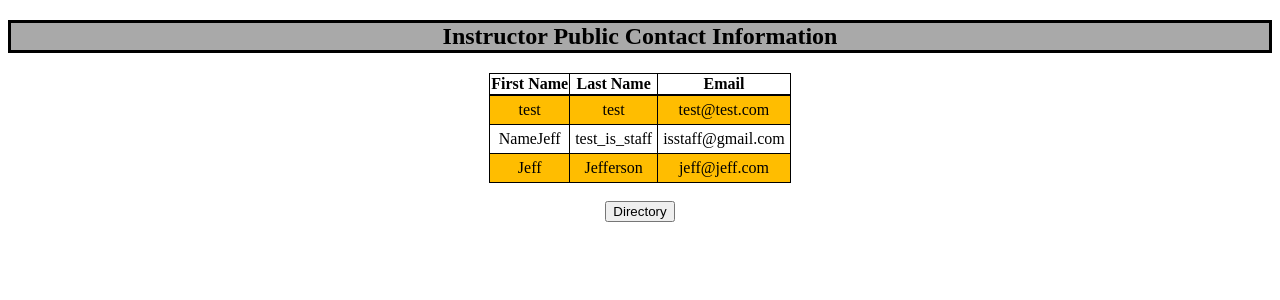
After one commit to ale202008/TASchedulerApp, a Django app: page /InPublicInfo/ in a window 1280 px wide. The commit adds this page. Shown: the top 300 px of the page. Run offline with Django 4.2, Linux system fonts and the light colour scheme; data comes from the database, SQL or seed files in the repository; both versions use the stored data as it was after the commit.

Commit message:
Added all html, css, views changes for public contact information
Added pycache files to .gitignore as well. Not necessary to push to repo as systems adjust files as needed.

```diff
--- a/TASchedulerWebApp/views.py
+++ b/TASchedulerWebApp/views.py
@@ -132,8 +132,8 @@ def Directory(request):
       ('Account Info', '/account'),
       ('Notifications', 'Notification/'),
       ('Sections', 'SectionPage/'),
-      ('TAs', '/tas'),
-      ('Instructors', '/instructors'),
+      ('TAs', 'TAPublicInfo/'),
+      ('Instructors', 'InPublicInfo/'),
       ('Create/Edit Account', 'account_creation/'),
     ]
     #Instructor view
@@ -143,7 +143,9 @@ def Directory(request):
       ('Account Info', '/account'),
       ('Notifications', 'Notification/'),
       ('Sections', 'SectionPage/'),
-      ('TAs', '/tas'),
+      ('TAs', 'TAPublicInfo/'),
+      ('Instructors', 'InPublicInfo/'),
+      ('Edit Account', 'account_edit/'),
     ]
   else:
     buttons = [
@@ -151,7 +153,8 @@ def Directory(request):
       ('Account Info', '/account'),
       ('Notifications', 'Notification/'),
       ('Sections', 'SectionPage/'),
-      ('TAs', '/tas'),
+      ('TAs', 'TAPublicInfo/'),
+      ('Edit Account', 'account_edit/'),
     ]
 
   options = {'buttons': buttons}
@@ -424,3 +427,19 @@ def add_skill(request):
     else:
         return redirect('account_info')
         return redirect('account_info')
+
+
+class TAPublicContact(View):
+
+    def get(self, request):
+        ta = User.objects.filter(is_staff='False')
+        print(ta)
+        return render(request, 'TAPublicInfo.html', {"tas": ta})
+
+
+class InPublicContact(View):
+
+    def get(self, request):
+        instructors = User.objects.filter(is_staff='True', is_superuser='False')
+        print(instructors)
+        return render(request, 'InPublicContact.html', {"instructor": instructors})
--- a/djangoProject2/urls.py
+++ b/djangoProject2/urls.py
@@ -29,7 +29,9 @@ urlpatterns = [
     path('AddCoursePage/', AddCoursePage.as_view()),
     path('DeleteCoursePage/', DeleteCoursePage.as_view()),
     path('SectionPage/', Sections.as_view()),
-    # path('account_edit/', account_editor, name='account_edit'),
+    path('TAPublicInfo/', TAPublicContact.as_view()),
+    path('InPublicInfo/', InPublicContact.as_view()),
+    path('account_edit/', account_editor, name='account_edit'),
     # path('AddSectionPage/', AddSectionPage.as_view()),
     # path('DeleteSectionPage/', DeleteSectionPage.as_view()),
 
--- /dev/null
+++ b/static/css/publicinfo.css
@@ -0,0 +1,38 @@
+table, td {
+    text-align: center;
+    border: 1px solid black;
+    border-collapse: collapse;
+    padding: 5px;
+}
+
+tr:nth-child(even) {
+    background-color: #ffbd00;
+}
+
+tr {
+    border-bottom: 1px solid black;
+}
+
+th {
+    border-bottom: 2px solid black;
+    border-right: 1px solid black;
+}
+
+h2 {
+    text-align: center;
+    border: 3px solid black;
+    background-color: darkgrey;
+}
+
+head {
+    text-align: center;
+}
+
+body {
+    text-align: center;
+}
+
+.center {
+  margin-left: auto;
+  margin-right: auto;
+}
--- /dev/null
+++ b/templates/InPublicContact.html
@@ -0,0 +1,30 @@
+{% load static %}
+<!DOCTYPE html>
+<html>
+<head>
+    <meta charset="UTF-8">
+	<title>Instructor Public Information</title>
+     <link rel="stylesheet" type="text/css" href="{% static 'css/publicinfo.css' %}"/>
+</head>
+<body>
+    <h2>Instructor Public Contact Information</h2>
+    <table class="center">
+        <tr>
+            <th>First Name</th>
+            <th>Last Name</th>
+            <th>Email</th>
+        </tr>
+        {% for person in instructor %}
+            <tr>
+                <td>{{ person.first_name }}</td>
+                <td>{{ person.last_name }}</td>
+                <td>{{ person.email}}</td>
+            </tr>
+        {% endfor %}
+    </table>
+    <br>
+    <form action="{% url 'directory' %}" method="get">
+    <button type="submit">Directory</button>
+    </form>
+</body>
+</html>
--- a/templates/accountEdit.html
+++ b/templates/accountEdit.html
@@ -66,7 +66,7 @@
 </head>
 <body>
     <h2>Edit your Account</h2>
-    <p>This action will require you to log on again immediately after with the new credentials.</p>
+    <p style="text-align: center">This action will require you to log on again immediately after with the new credentials.</p>
     {% block content %}
     <form method="post">
     {% csrf_token %}
```
Also changed, not shown: templates/TAPublicInfo.html (added, +30 -0 lines), db.sqlite3, 1 other file.
